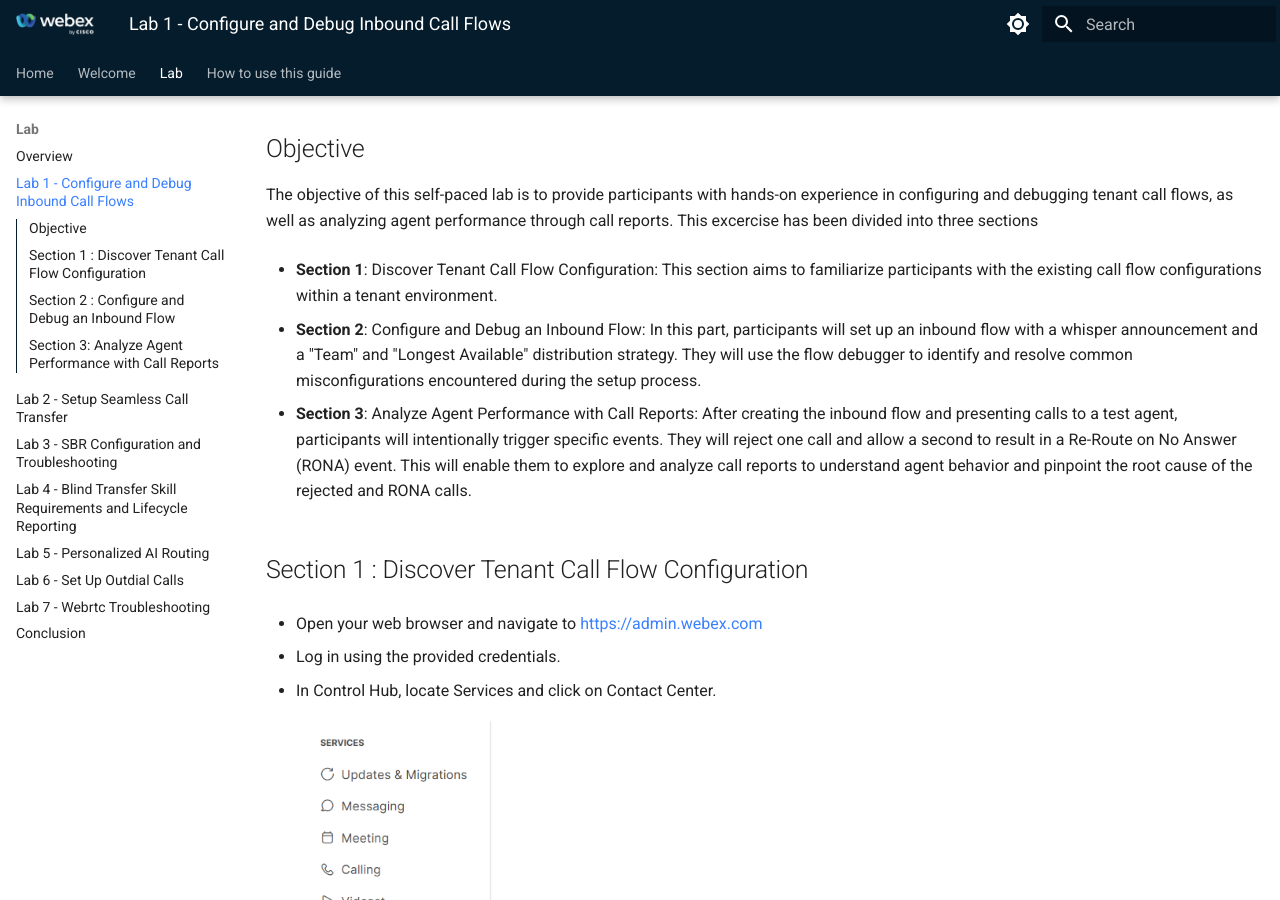
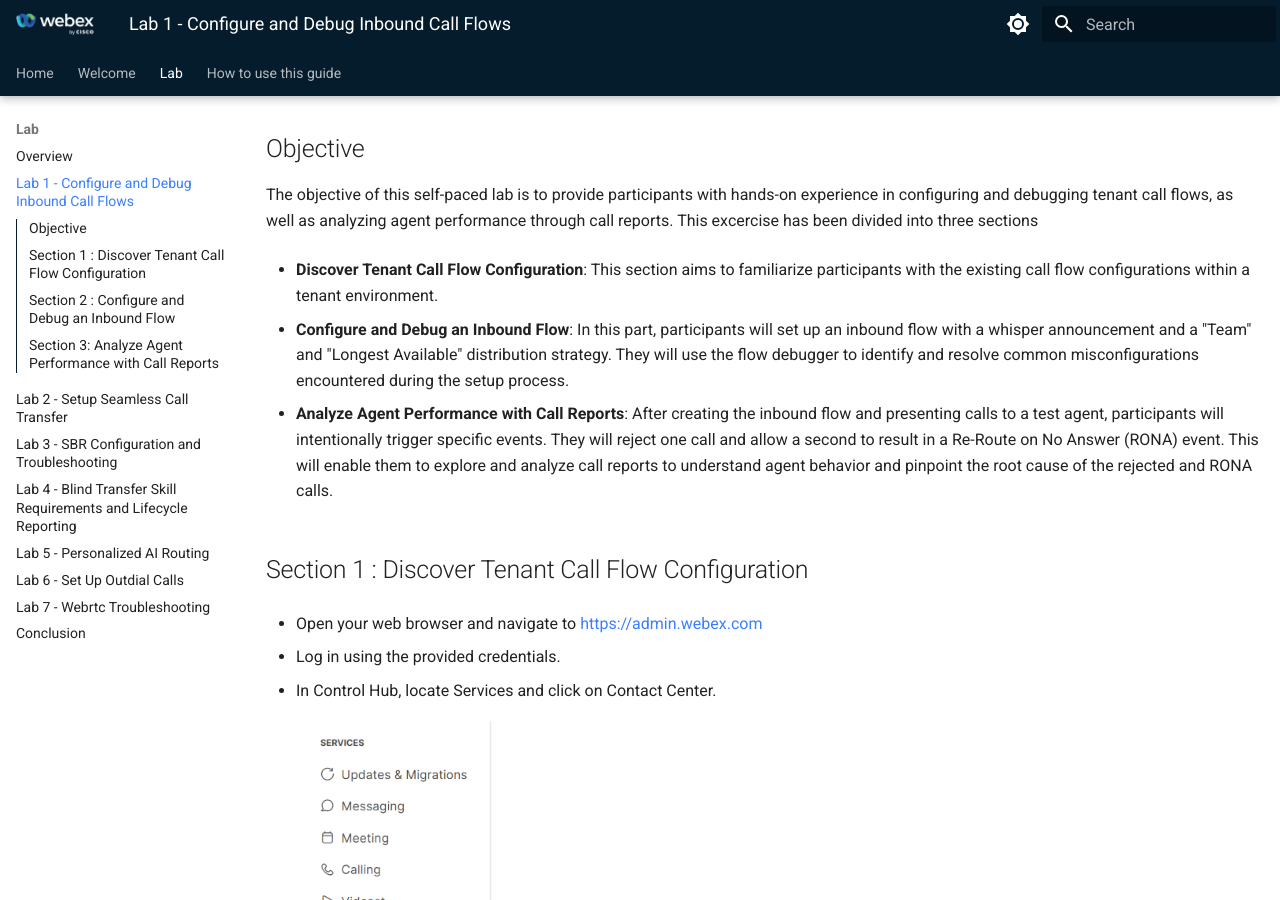
Before and after one commit to WebexCC-SA/LAB-21177, an MkDocs documentation site: the page built from docs/Excercise1.md, in a window 1280 px wide and 900 px high, scrolled down 356 px. Built offline with MkDocs 1.6.1 and Material for MkDocs 9.7.7, drawn with Linux system fonts in a browser that asks for light colours; some of the changed text lies outside the part shown.

Commit message:
Update Excercise1.md

```diff
--- a/docs/Excercise1.md
+++ b/docs/Excercise1.md
@@ -13,13 +13,13 @@
 
 The objective of this self-paced lab is to provide participants with hands-on experience in configuring and debugging tenant call flows, as well as analyzing agent performance through call reports. This excercise has been divided into three sections
 
-- **Section 1**: Discover Tenant Call Flow Configuration:
+- **Discover Tenant Call Flow Configuration**:
 This section aims to familiarize participants with the existing call flow configurations within a tenant environment.
 
-- **Section 2**: Configure and Debug an Inbound Flow:
+- **Configure and Debug an Inbound Flow**:
 In this part, participants will set up an inbound flow with a whisper announcement and a "Team" and "Longest Available" distribution strategy. They will use the flow debugger to identify and resolve common misconfigurations encountered during the setup process.
 
-- **Section 3**: Analyze Agent Performance with Call Reports:
+- **Analyze Agent Performance with Call Reports**:
 After creating the inbound flow and presenting calls to a test agent, participants will intentionally trigger specific events. They will reject one call and allow a second to result in a Re-Route on No Answer (RONA) event. This will enable them to explore and analyze call reports to understand agent behavior and pinpoint the root cause of the rejected and RONA calls.
 
 ## Section 1 : Discover Tenant Call Flow Configuration
@@ -70,7 +70,7 @@
 
       ![Nav](./assets/2310_Excercise1_7.1.png){ width="300" }
 
-- Based on the observed calling connection (e.g., Cisco Calling Plan) and the information presented in the call flow slides, this configuration matches Flow Type 1.
+- Based on the observed calling connection (e.g., Cisco Calling Plan) and the information presented in the call flow slides, this configuration matches Flow discussed during the presentation.
 
 
 ## Section 2 : Configure and Debug an Inbound Flow
@@ -96,7 +96,7 @@
 
       ![Nav](./assets/2310_Excercise1_2_4.png){ width="200" }
 
-- Choose the **WebexOne_AgentProfile** and verify that the "Voice Channel" options are configured as shown in the following screenshot.
+- Choose the **WebexOne_AgentProfile** and verify that the "Voice Channel options" are configured as shown in the following screenshot.
 
       ![Nav](./assets/2310_Excercise1_2_5.png){ width="700" }
 
```
